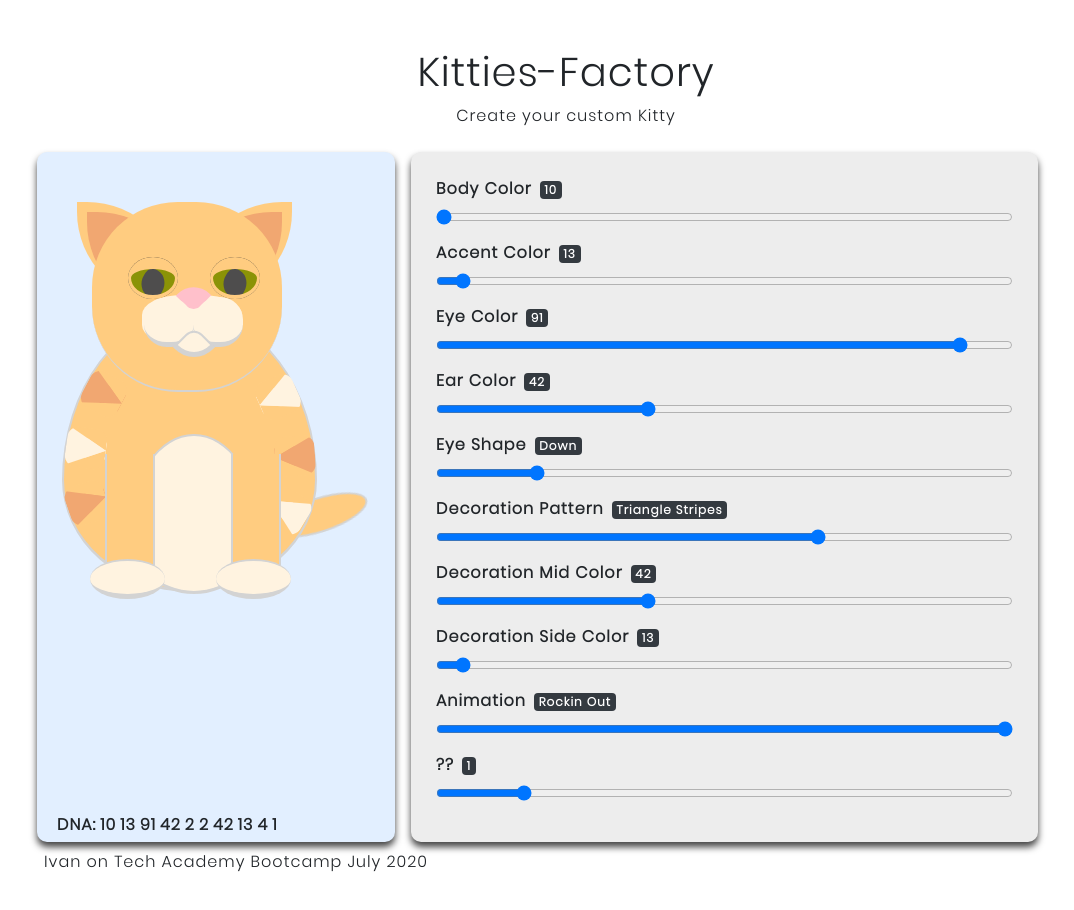
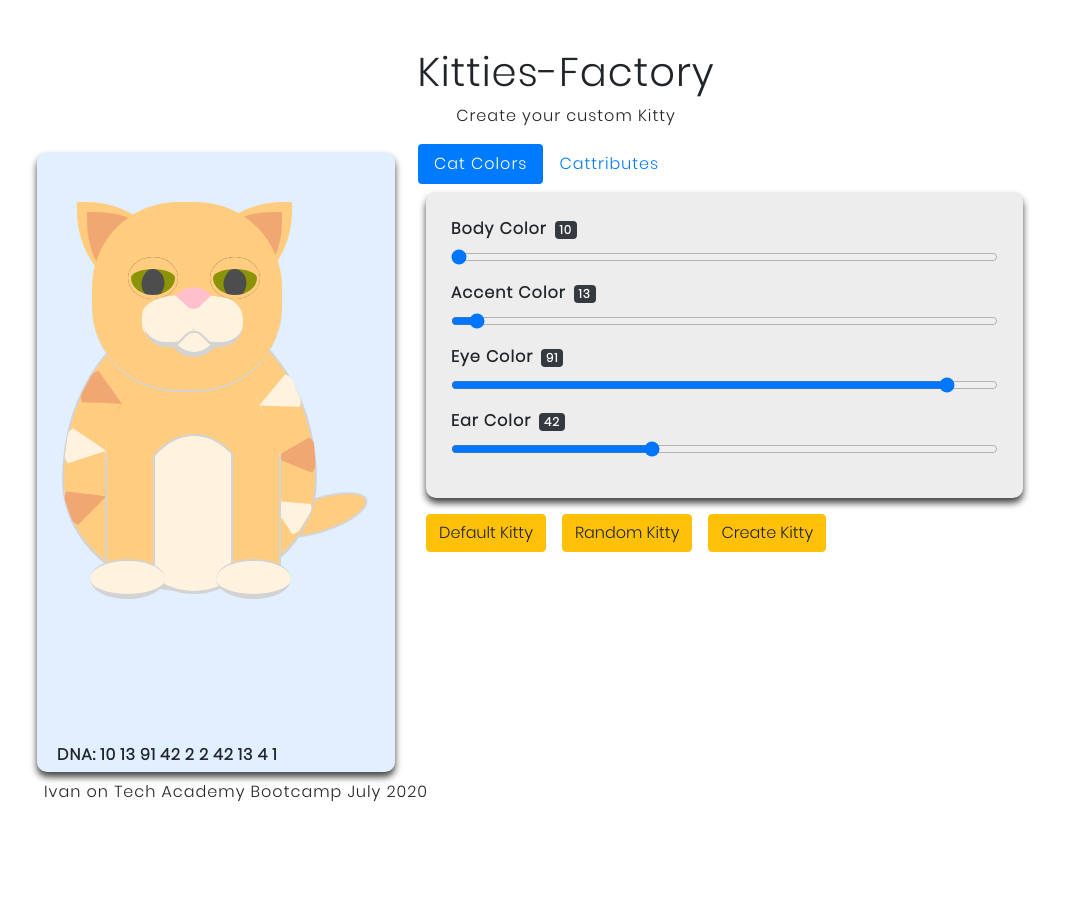
Before and after one commit to jermay/crypto-kitties, a React (Create React App) app: page / in a window 1280 px wide. Shown: the top 910 px of the page, without its empty margins (74-1148 px from the left). After the commit the page ends 868 px from the top, so only its background shows below. Built offline with nearby package versions, Linux system fonts and the light colour scheme.

Commit message:
split cattributes, button layout

```diff
--- a/src/App.js
+++ b/src/App.js
@@ -4,8 +4,8 @@ import { Container, Row } from 'react-bootstrap';
 import AppHeader from './components/AppHeader';
 import AppFooter from './components/AppFooter';
 import CatBox from './components/CatBox';
-import CatSettings from './components/CatSettings'
 import { CatModel } from './components/js/catFactory';
+import CatFactory from './components/CatFactory';
 
 const initialCatModel = new CatModel();
 
@@ -31,7 +31,7 @@ export default function App() {
                 <AppHeader />
                 <Row>
                     <CatBox cat={cat.model} />
-                    <CatSettings dna={cat.model.dna} handleDnaChange={handleDnaChange} />
+                    <CatFactory dna={cat.model.dna} handleDnaChange={handleDnaChange} />
                 </Row>
                 <AppFooter />
             </Container>
--- a/src/components/CatBox.jsx
+++ b/src/components/CatBox.jsx
@@ -4,7 +4,6 @@ import { Col } from 'react-bootstrap';
 import Cat from './Cat';
 import DnaViewer from './DnaViewer';
 import styled from 'styled-components';
-
 
 const Box = styled(Col)`
     background-color: #e2efff;
--- /dev/null
+++ b/src/components/CatFactory.jsx
@@ -0,0 +1,24 @@
+import React from 'react';
+import { Tabs, Tab, Button, Col } from 'react-bootstrap';
+import CatSettings from './CatSettings';
+import { Cattribute } from './js/dna';
+
+export default function CatFactory(props) {
+    return (
+        <Col lg={7}>
+            <Tabs variant="pills" defaultActiveKey="CatColors" id="cat-factory">
+                <Tab eventKey="CatColors" title="Cat Colors">
+                    <CatSettings type={Cattribute.TYPES.basic} dna={props.dna} handleDnaChange={props.handleDnaChange}/>
+                </Tab>
+                <Tab eventKey="Cattributes" title="Cattributes">
+                    <CatSettings type={Cattribute.TYPES.cattribute} dna={props.dna} handleDnaChange={props.handleDnaChange}/>
+                </Tab>
+            </Tabs>
+            <div>
+                <Button variant="warning" className="m-2">Default Kitty</Button>
+                <Button variant="warning" className="m-2">Random Kitty</Button>
+                <Button variant="warning" className="m-2">Create Kitty</Button>
+            </div>
+        </Col>
+    )
+}
--- a/src/components/CatSettings.jsx
+++ b/src/components/CatSettings.jsx
@@ -13,10 +13,12 @@ const Cattributes = styled(Col)`
 export default function CatSettings(props) {
 
   return (
-    <Cattributes lg={7} className="m-2 light-b-shadow">
+    <Cattributes className="m-2 light-b-shadow">
       <div id="catColors">
         {
-          props.dna.cattributes.map(cattribute => (
+          props.dna.cattributes
+            .filter(cattribute => cattribute.type === props.type)
+            .map(cattribute => (
               <div className="form-group" key={cattribute.name}>
                 <label htmlFor="formControlRange">
                   <b>{cattribute.displayName}</b>
--- a/src/components/js/dna.js
+++ b/src/components/js/dna.js
@@ -9,6 +9,11 @@ export class Cattribute {
         lastNum: 'lastNum',
     };
 
+    static TYPES = {
+        basic: 'basic',
+        cattribute: 'cattribute'
+    }
+
     constructor(props) {
         this.name = props.name;
         this.valueNames = props.valueNames || {};
@@ -18,6 +23,7 @@ export class Cattribute {
         this.digits = props.digits;
         this.defaultValue = props.defaultValue;
         this.value = props.value || props.defaultValue;
+        this.type = props.type || 'cattribute';
     }
 
     get strValue() {
@@ -75,10 +81,10 @@ export class KittyDNA {
     // }
 
     cattributes = [
-        new ColorCattribute({ name: ColorCattribute.NAMES.bodyColor, displayName: 'Body Color', defaultValue: 10 }),
-        new ColorCattribute({ name: ColorCattribute.NAMES.accentColor, displayName: 'Accent Color', defaultValue: 13 }),
-        new ColorCattribute({ name: ColorCattribute.NAMES.eyeColor, displayName: 'Eye Color', defaultValue: 91 }),
-        new ColorCattribute({ name: ColorCattribute.NAMES.earColor, displayName: 'Ear Color', defaultValue: 42 }),
+        new ColorCattribute({ name: ColorCattribute.NAMES.bodyColor, displayName: 'Body Color', type: Cattribute.TYPES.basic, defaultValue: 10 }),
+        new ColorCattribute({ name: ColorCattribute.NAMES.accentColor, displayName: 'Accent Color', type: Cattribute.TYPES.basic, defaultValue: 13 }),
+        new ColorCattribute({ name: ColorCattribute.NAMES.eyeColor, displayName: 'Eye Color', type: Cattribute.TYPES.basic, defaultValue: 91 }),
+        new ColorCattribute({ name: ColorCattribute.NAMES.earColor, displayName: 'Ear Color', type: Cattribute.TYPES.basic, defaultValue: 42 }),
 
         new Cattribute({ name: Cattribute.NAMES.eyeShape, displayName: 'Eye Shape', minValue: 1, maxValue: 7, digits: 1, defaultValue: 2, valueNames: {'1':'Basic', '2':'Down', '3':'Right', '4':'Left', '5':'Angry', '6': 'Suprised', '7':'Sleepy'} }),
         new Cattribute({ name: Cattribute.NAMES.decorationPattern, displayName: 'Decoration Pattern', minValue: 0, maxValue: 3, digits: 1, defaultValue: 2, valueNames : {'0': 'None', '1': 'Pin Stripes', '2': 'Triangle Stripes', '3': 'Spots'} }),
```
Lines whose indentation alone changed are shown as unchanged.
